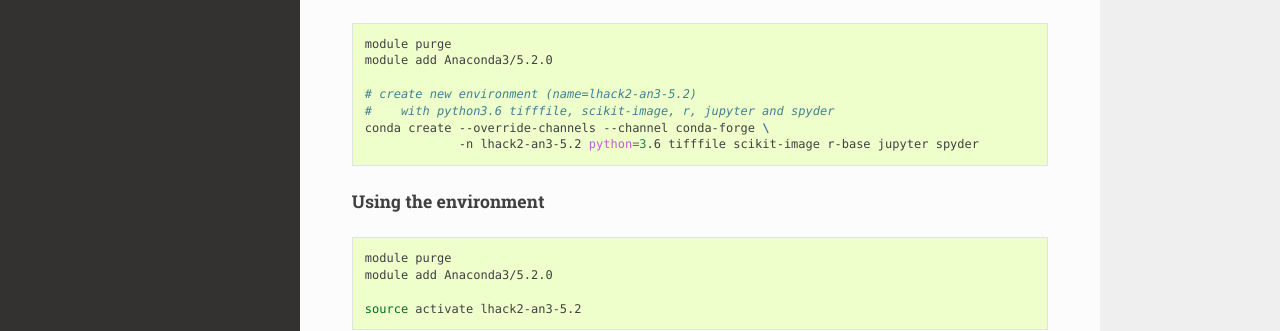
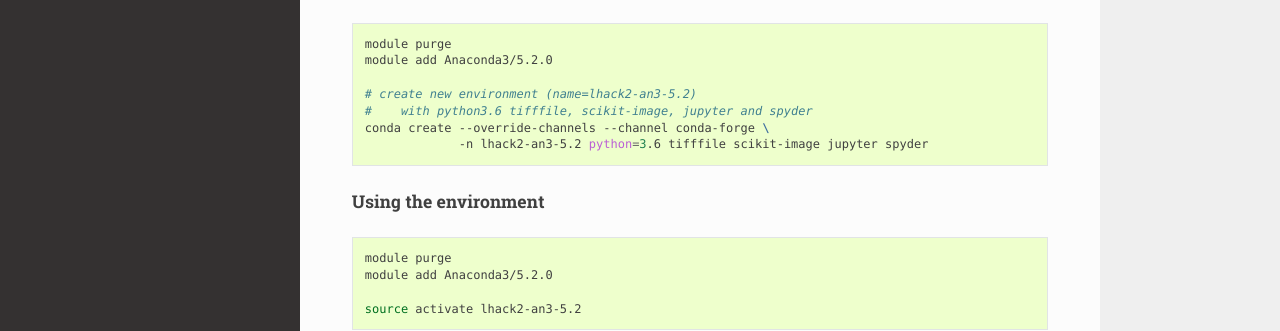
Before and after one commit to tomograms/tomograms-doc, a Sphinx documentation site: the page built from doc/source/index.md, in a window 1280 px wide and 900 px high, scrolled down 400 px. Shown: the part 156-487 px from the top of the window. Built offline with Sphinx 7.4.7 and the Read the Docs theme 2.0.0, drawn with Linux system fonts in a browser that asks for light colours.

Commit message:
removing r

````diff
--- a/doc/source/index.md
+++ b/doc/source/index.md
@@ -23,9 +23,9 @@
 module add Anaconda3/5.2.0
 
 # create new environment (name=lhack2-an3-5.2)
-#    with python3.6 tifffile, scikit-image, r, jupyter and spyder
+#    with python3.6 tifffile, scikit-image, jupyter and spyder
 conda create --override-channels --channel conda-forge \
-             -n lhack2-an3-5.2 python=3.6 tifffile scikit-image r-base jupyter spyder
+             -n lhack2-an3-5.2 python=3.6 tifffile scikit-image jupyter spyder
 ```
 
 ##### Using the environment
````
